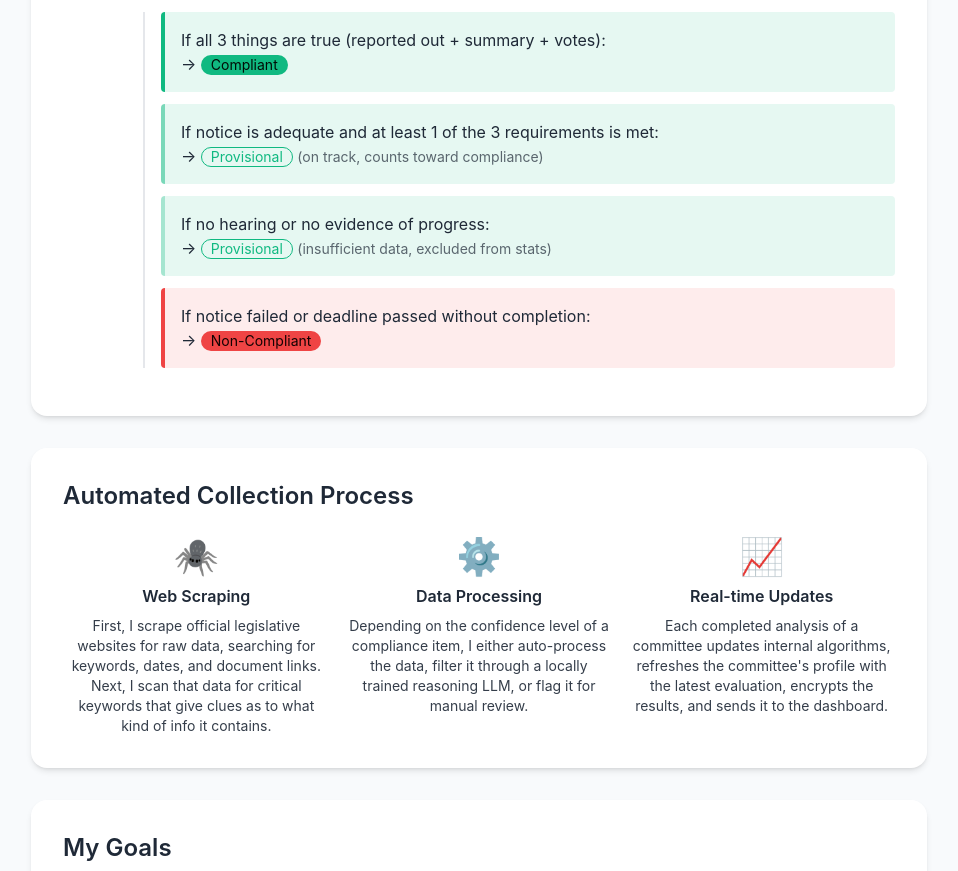
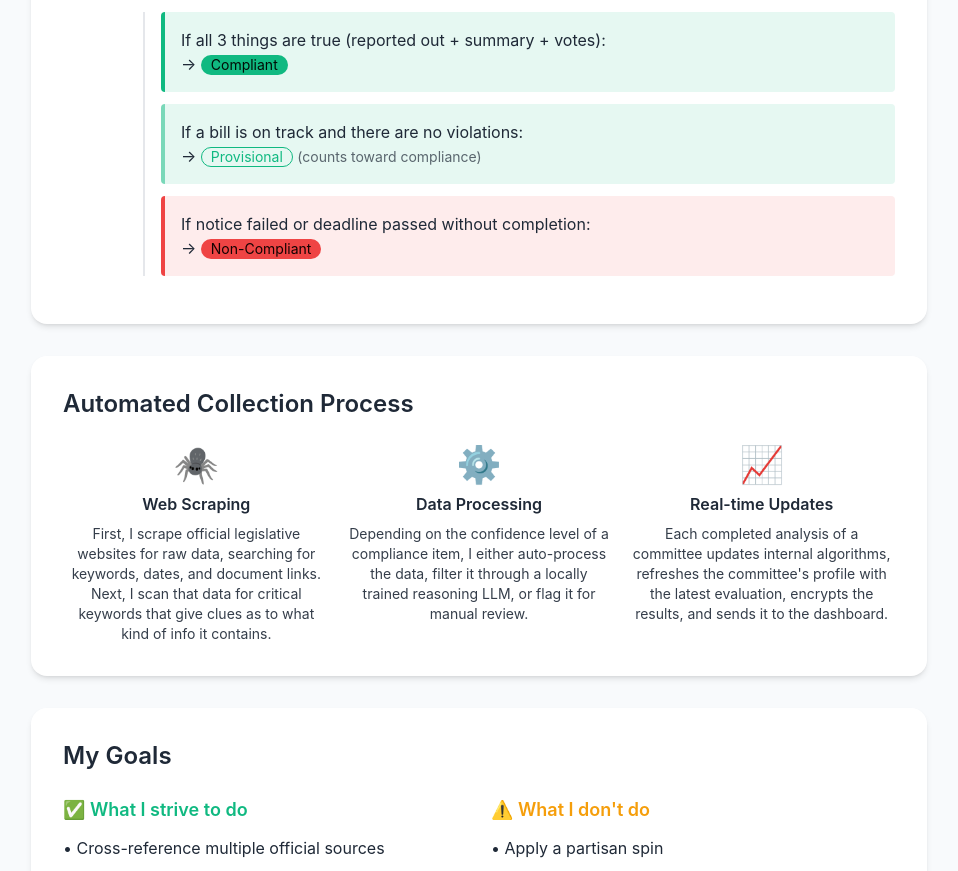
Before and after one commit to arbowl/beacon-hill-tracker, a React (Vite) app in the folder frontend/: page /about in a window 1280 px wide. Shown: the part 3340-4211 px from the top of the page, without its empty margins (161-1119 px from the left). Built offline with nearby package versions, Linux system fonts and the light colour scheme.

Commit message:
Correct Provisional description

```diff
--- a/frontend/src/pages/AboutPage.tsx
+++ b/frontend/src/pages/AboutPage.tsx
@@ -271,16 +271,9 @@ const AboutPage = () => {
               </div>
               <div className="bg-success/10 border-l-4 border-success/50 p-4 rounded">
                 <p className="text-base-content/80">
-                  If notice is adequate and at least 1 of the 3 requirements is met:
+                  If a bill is on track and there are no violations:
                   <br />
-                  → <span className="badge badge-success badge-outline">Provisional</span> <span className="text-sm opacity-70">(on track, counts toward compliance)</span>
-                </p>
-              </div>
-              <div className="bg-success/10 border-l-4 border-success/30 p-4 rounded">
-                <p className="text-base-content/80">
-                  If no hearing or no evidence of progress:
-                  <br />
-                  → <span className="badge badge-success badge-outline">Provisional</span> <span className="text-sm opacity-70">(insufficient data, excluded from stats)</span>
+                  → <span className="badge badge-success badge-outline">Provisional</span> <span className="text-sm opacity-70">(counts toward compliance)</span>
                 </p>
               </div>
               <div className="bg-error/10 border-l-4 border-error p-4 rounded">
```
